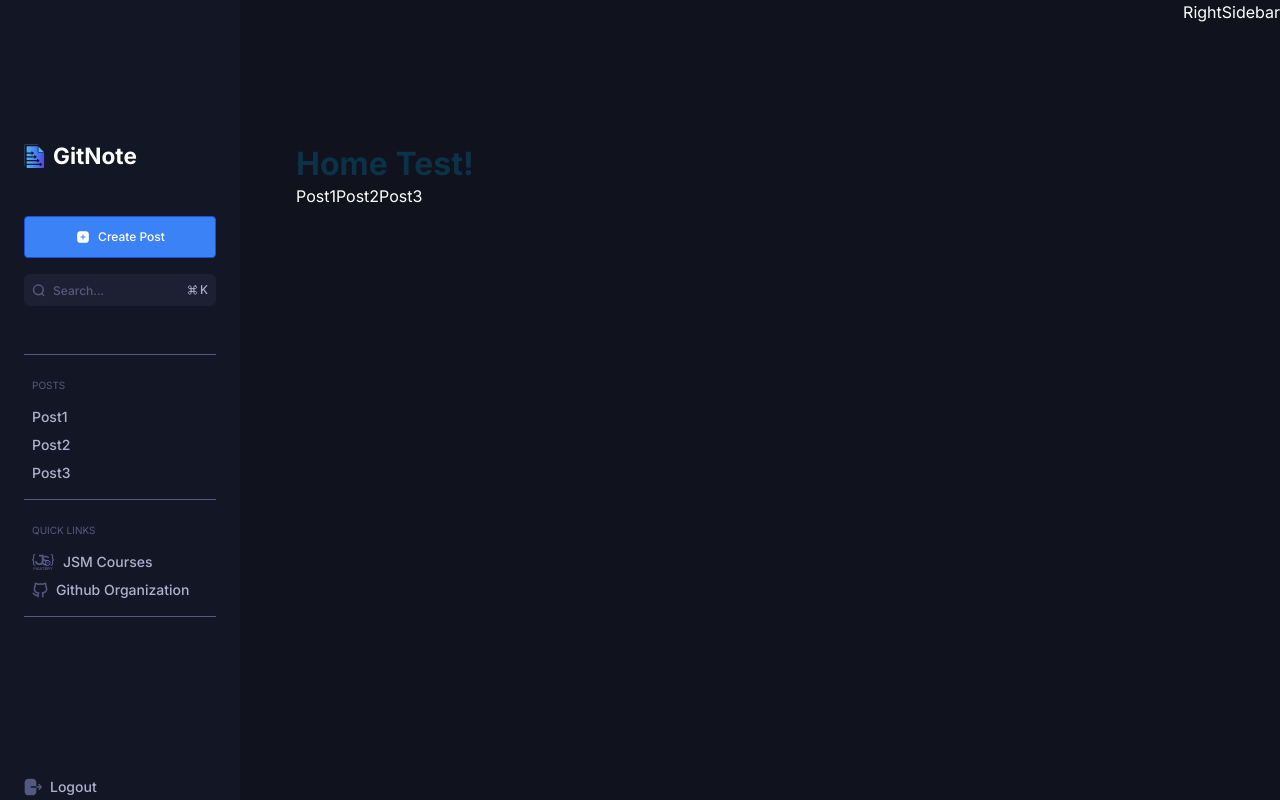
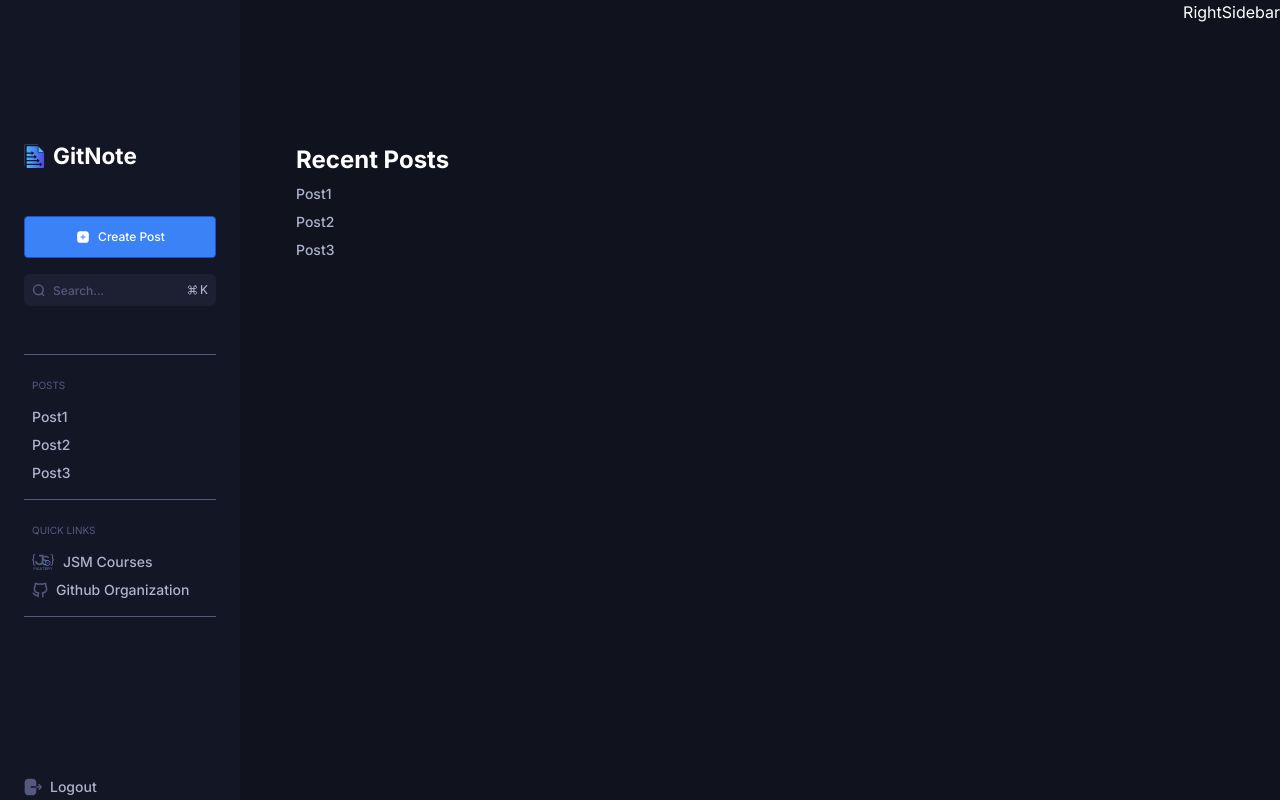
Before and after one commit to DDVVPP/GitNote, a Next.js app: page / in a window 1280 px wide. Built offline with nearby package versions, Linux system fonts and the light colour scheme.

Commit message:
fix: styling issues

```diff
--- a/app/(root)/(home)/page.tsx
+++ b/app/(root)/(home)/page.tsx
@@ -3,8 +3,8 @@ import Posts from "../posts/page";
 
 export default function Home() {
   return (
-    <div>
-      <h1 className='display-1-bold text-primary-800'>Home Test!</h1>
+    <div className='paragraph-3-medium text-white-300 flex flex-col gap-2'>
+      <h1 className='display-2-bold text-white-100'>Recent Posts</h1>
       <Posts/>
     </div>
   );
```
